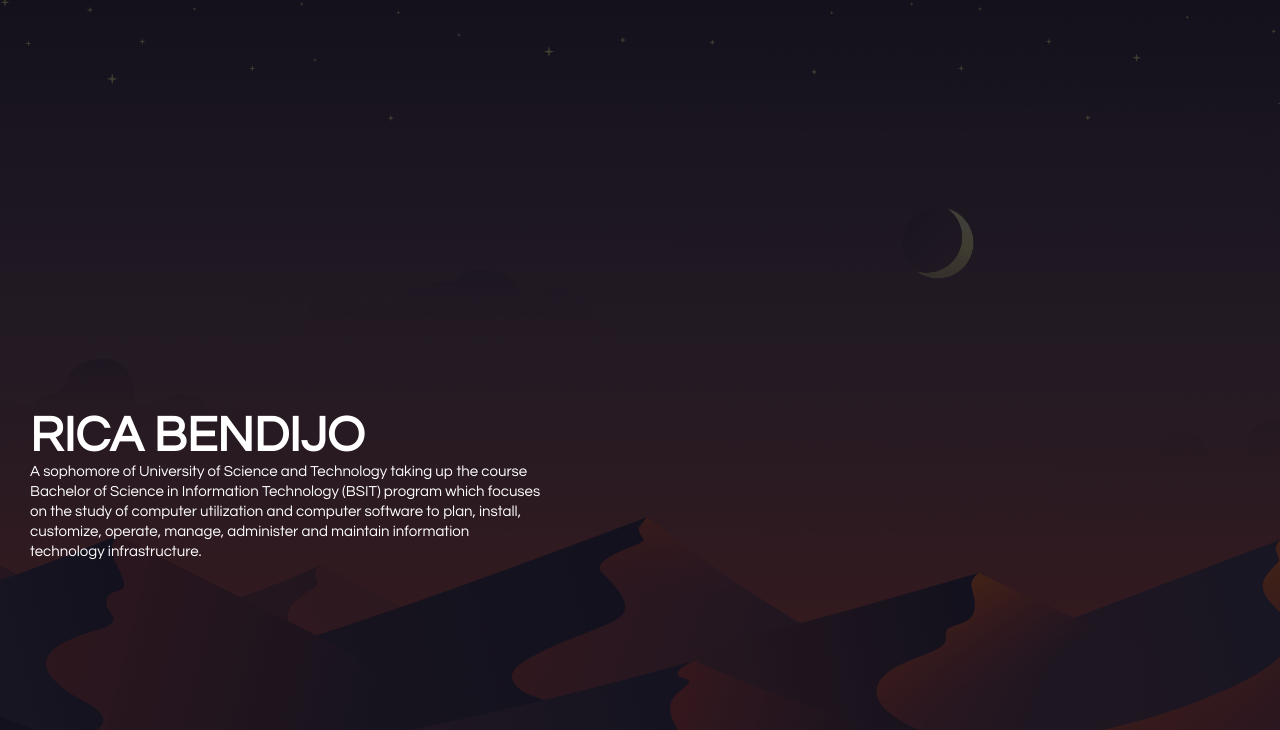
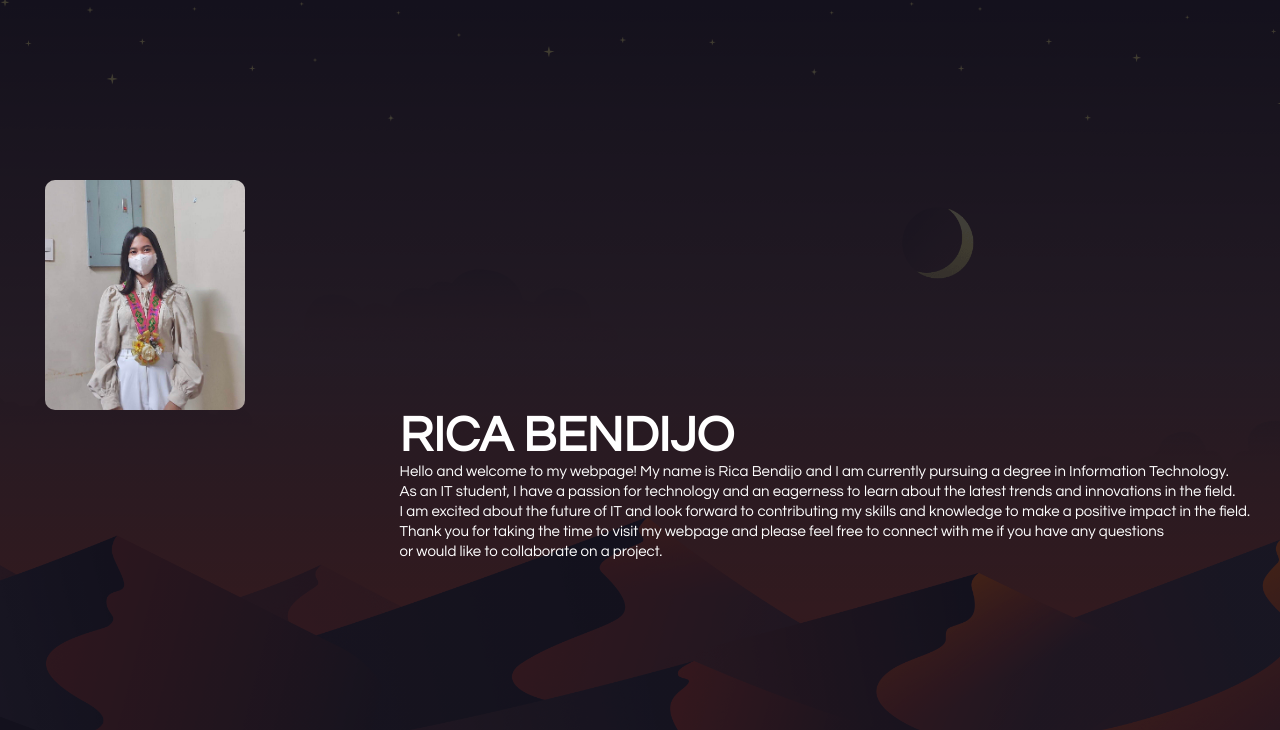
Before and after one commit to rs183c56/Portfolio, a plain HTML site: page index.html in a window 1280 px wide. Shown: the part 70-800 px from the top of the page. Drawn offline with Linux system fonts and the light colour scheme.

Commit message:
Adding Details

```diff
--- a/index.html
+++ b/index.html
@@ -26,16 +26,22 @@
     <div class="home-content">
         <div class="home-col">
             <h1>RICA BENDIJO</h1>
-            <p>A sophomore of University of Science and Technology taking up the course <br>
-                Bachelor of Science in Information Technology (BSIT) program which focuses <br>
-                on the study of computer utilization and computer software to plan, install, <br>
-                customize, operate, manage, administer and maintain information <br>
-                technology infrastructure.</p>
+            <p>Hello and welcome to my webpage! My name is Rica Bendijo and I am currently pursuing a degree in Information Technology. <br>
+                As an IT student, I have a passion for technology and an eagerness to learn about the latest trends and innovations in the field. <br>
+                I am excited about the future of IT and look forward to contributing my skills and knowledge to make a positive impact in the field. <br>
+                Thank you for taking the time to visit my webpage and please feel free to connect with me if you have any questions <br>
+                or would like to collaborate on a project.
+                </p>
         </div>
 
-        <div class="row">
+
 
         </div>
+        <div class="card-col">
+            <div class="card">
+                <!-- <h2>Rica 01</h2>
+                <p>details</p> -->
+            </div>
 
 
 
--- a/style.css
+++ b/style.css
@@ -73,7 +73,7 @@
     top: 60%;
     align-items: center;
     color:#ffffff;
-    left: 30px;
+    right: 30px;
   }
 .home-content h1 {
     font-size: 50px;
@@ -82,9 +82,31 @@
     font-size: 15px;
     line-height: 20px;
 }
+.card-col {
+    position: absolute;
+    top: 30%;
+    align-items: center;
+    color:#ffffff;
+    left: 30px;
+}
+.card {
+    width: 200px;
+    height: 230px;
+    border-radius: 10px;
+    padding: 15px 25px;
+    box-sizing: border-box;
+    cursor: pointer;
+    margin: 10px 15px;
+    background-image: url(rica.jpg);
+    background-position: center;
+    background-size: cover;
+    transition: transform 0.5s;
 
+}
 
-
+.card:hover {
+    transform: translateY(-10px);
+}
 
 
 
@@ -204,3 +226,7 @@ CONTACT SECTION
     line-height: 27px;
     /* margin-bottom: auto; */
   }
+.contact-col h1{
+    margin-bottom: 70px;
+
+}
```
Also changed, not shown: contact.html (+2 -3 lines), rica.jpg (added).
